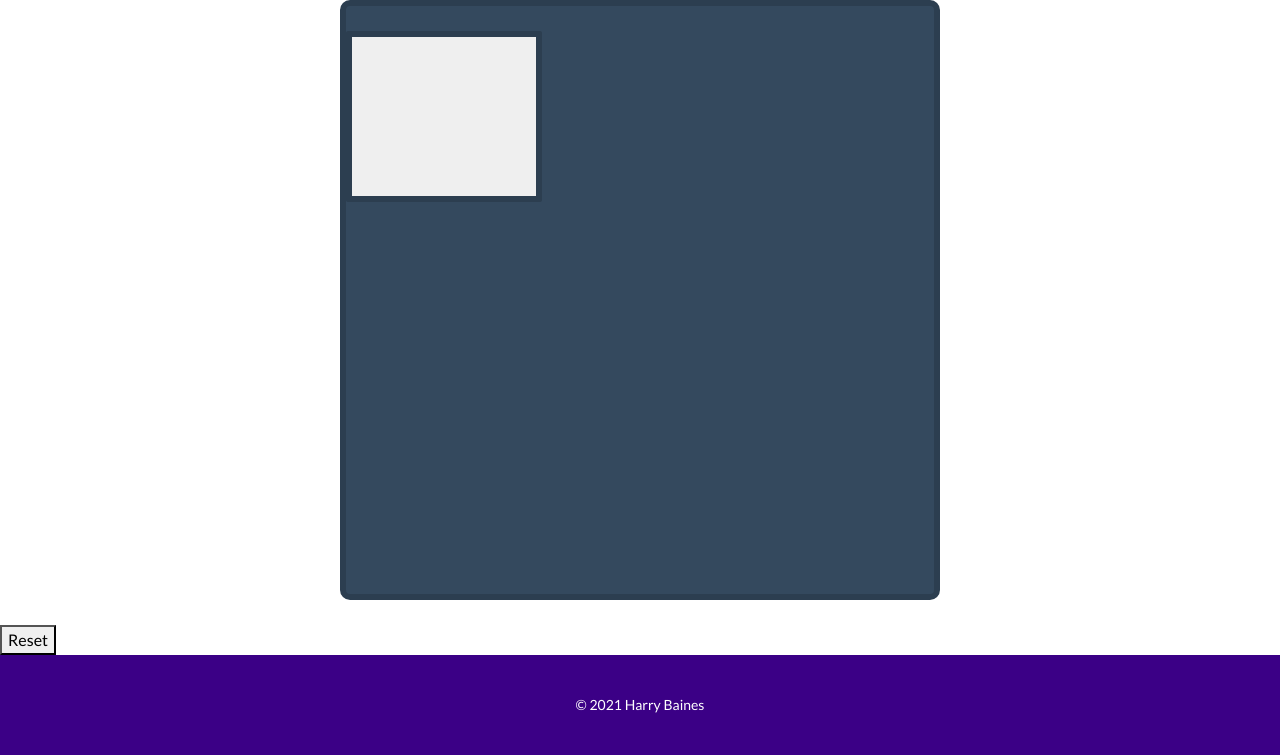
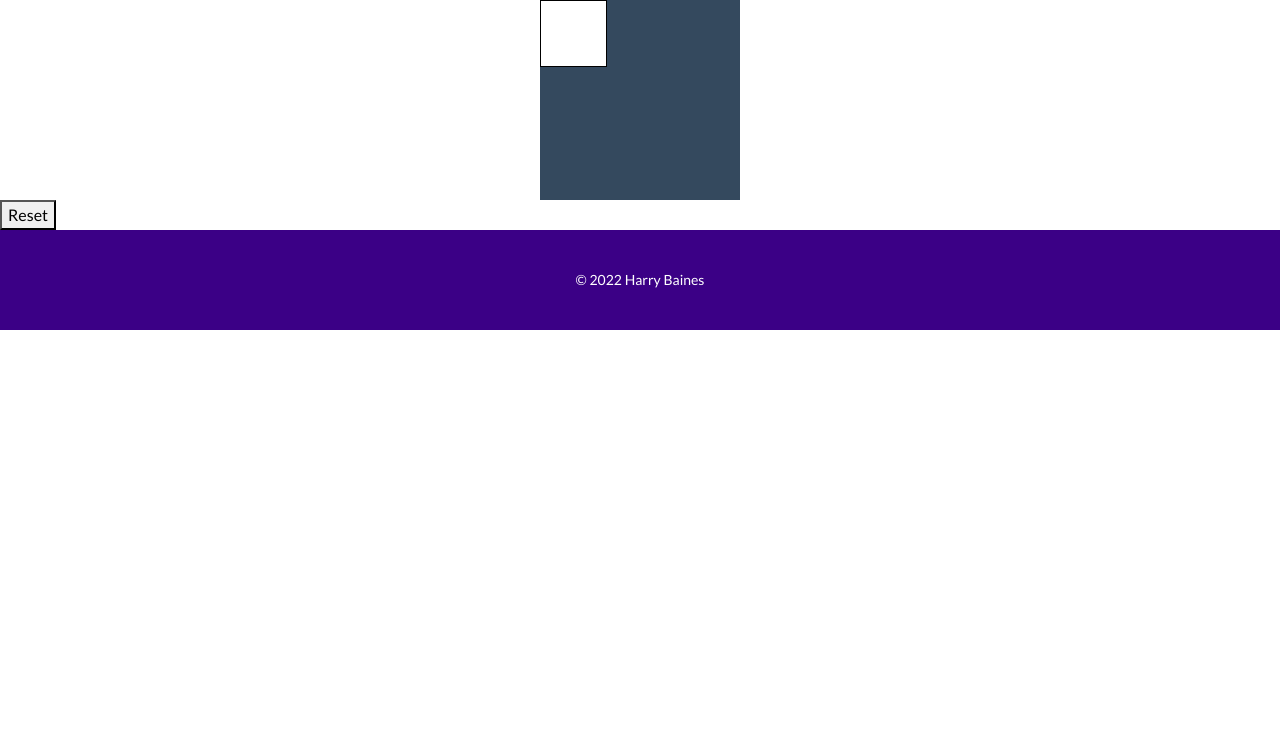
Before and after one commit to harrybaines/AIAlgorithms, a Python web app: template mcts/flaskapp/templates/home.html in a window 1280 px wide. Shown: the part 200-955 px from the top of the page. After the commit the page ends 530 px from the top, so only its background shows below. Run offline with Jinja, Linux system fonts and the light colour scheme; the template is opened without the code that fills it: most values are stand-ins (such as "Sample title", 1, 10 or a date in 2020).

Commit message:
Working TTT MCTS with JS

```diff
--- a/mcts/flaskapp/static/css/main.css
+++ b/mcts/flaskapp/static/css/main.css
@@ -10,17 +10,10 @@ h1{
 .wrapper{
     text-align: center;
 }
-
-button{
-    margin-top: 25px;
-
-}
-
-p{
+p {
     margin-top: 10px;
     text-align: center !important;
 }
-
 #header {
     background-color: #3b0086;
     height: 200px;
@@ -30,7 +23,6 @@ p{
     font-weight: bold;
     font-size: 42px;
 }
-
 #footer {
     background-color: #3b0086;
     height: 100px;
@@ -39,29 +31,32 @@ p{
     color: white;
     font-size: 14px;
 }
-
 #game-board {
-    width: 600px;
-    height: 600px;
+    width: 200px;
+    height: 200px;
     margin: 0 auto;
     background-color: #34495e;
     color: #fff;
-    border: 6px solid #2c3e50;
-    border-radius: 10px;
 	display: grid;
 	grid-template: repeat(3, 1fr) / repeat(3, 1fr);
 }
-
-.box {
-    border: 6px solid #2c3e50;
-    border-radius: 2px;
-    font-family: Helvetica;
+.cell {
+    font-family: 'Courier New', Courier, monospace;
     font-weight: bold;
-    font-size: 4em;
+    font-size: 2em;
     display: flex;
     justify-content: center;
     align-items: center;
+    background-color: white;
+    border: 1px solid black;
+    filter: brightness(100%);
+    transition: .1s ease-in-out all;
 }
-.box:hover {
+.cell:hover {
     cursor: pointer;
+    filter: brightness(84%);
+    transition: .1s ease-in-out all;
 }
+#settings {
+    background-color: grey;
+}
--- a/mcts/flaskapp/templates/base.html
+++ b/mcts/flaskapp/templates/base.html
@@ -15,6 +15,11 @@
 
     <script src="https://cdnjs.cloudflare.com/ajax/libs/jquery/3.6.0/jquery.min.js" integrity="sha512-894YE6QWD5I59HgZOGReFYm4dnWc1Qt5NtvYSaNcOP+u1T9qYdvdihz0PPSiiqn/+/3e7Jo4EaG7TubfWGUrMQ==" crossorigin="anonymous" referrerpolicy="no-referrer"></script>
 
+    <!--Jquery Cdn -->
+    <script src="https://code.jquery.com/jquery-3.5.1.js"
+        integrity="sha256-QWo7LDvxbWT2tbbQ97B53yJnYU3WhH/C8ycbRAkjPDc="
+        crossorigin="anonymous"></script>
+
     <!-- Fonts -->
     <link rel="preconnect" href="https://fonts.googleapis.com">
     <link rel="preconnect" href="https://fonts.gstatic.com" crossorigin>
@@ -22,6 +27,8 @@
 <body>
     {% block content %}
     {% endblock %}
+
+    <script src="{{url_for('static', filename='js/forms.js')}}"></script>
 </body>
 
 </html>
--- a/mcts/flaskapp/templates/home.html
+++ b/mcts/flaskapp/templates/home.html
@@ -4,7 +4,8 @@
 <div id="header">
     Tic-Tac-Toe using Monte Carlo Tree Search
 </div>
-<form action="{{ url_for('home.play') }}" method="POST">
+
+<form id='game-board-form' method="POST">
     <div id="game-board">
         {% set count = namespace(value=0) %}
         {% for row in board_state %}
@@ -13,7 +14,7 @@
                 <button
                     id='{{ count.value }}'
                     value='{{ count.value }}'
-                    class="box"
+                    class="cell"
                     type='submit'
                     name='cell'
                 >
@@ -26,10 +27,11 @@
             {% endfor %}
         {% endfor %}
     </div>
-    <button id='reset-btn' type='submit'>Reset</button>
+    <button type='submit' name='reset'>Reset</button>
 </form>
+
 <div id="footer">
-    &copy; 2021 Harry Baines
+    &copy; 2022 Harry Baines
 </div>
 
 {% endblock content %}
```
Also changed, not shown: mcts/flaskapp/home/routes.py (+9 -17 lines), mcts/flaskapp/static/js/forms.js (added, +42 -0 lines), mcts/flaskapp/templates/about.html (deleted, +0 -8 lines).
